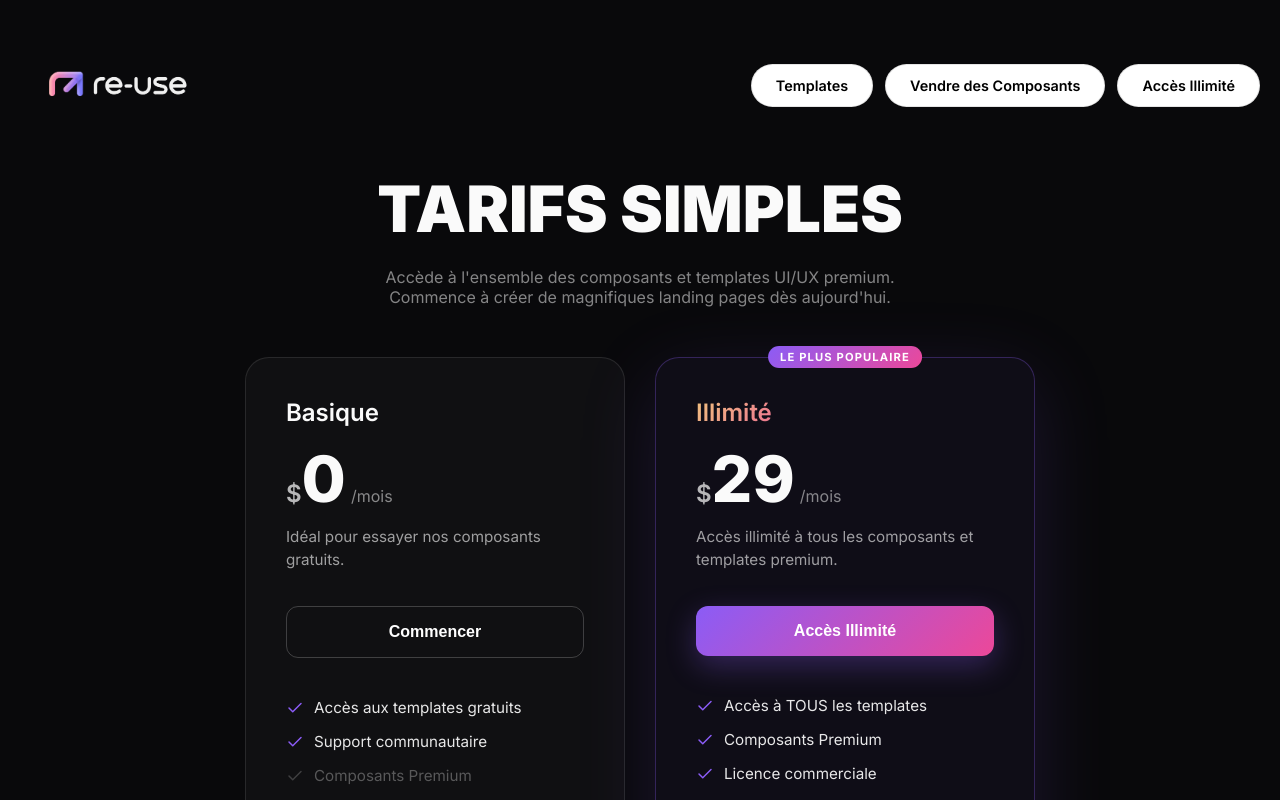
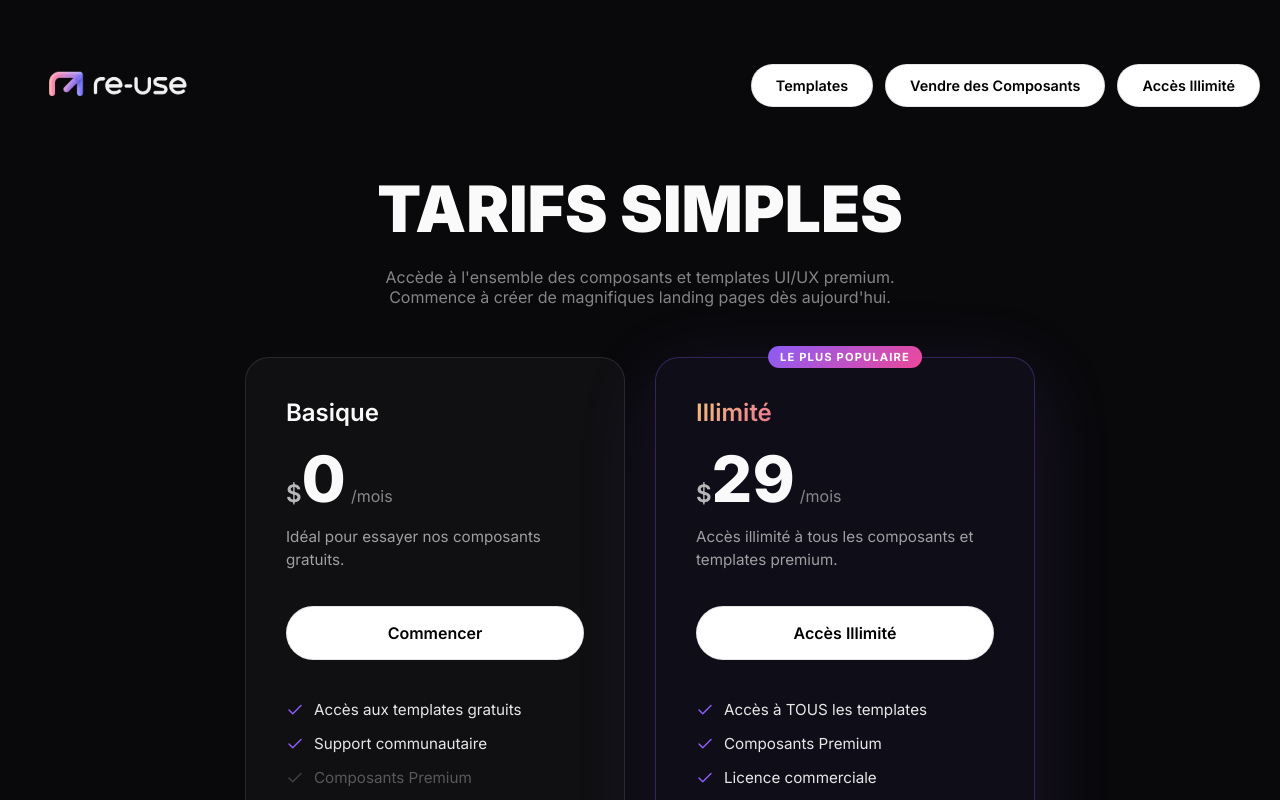
Before and after one commit to Achbelsdn/re-use, a Next.js app: page /pricing in a window 1280 px wide. Shown: the top 800 px of the page. Built offline with nearby package versions, Linux system fonts and the light colour scheme.

Commit message:
Fix typescript build errors and update buttons

```diff
--- a/src/app/login/page.tsx
+++ b/src/app/login/page.tsx
@@ -44,7 +44,7 @@ export default function LoginPage() {
           </div>
         </form>
       </div>
-      <FooterSection disableParallax={true} />
+      <FooterSection />
     </main>
   );
 }
--- a/src/app/page.tsx
+++ b/src/app/page.tsx
@@ -3,7 +3,6 @@ import { useEffect, useState } from 'react';
 import styles from './page.module.css';
 import { createLocomotive } from '@/services/locomotive';
 import HeroSection from '@/components/sections/Hero';
-import AboutSection from '@/components/sections/AboutSection';
 import ProjectsSection from '@/components/sections/ProjectsSection';
 import FooterSection from '@/components/sections/FooterSection';
 import Preloader from '@/components/ui/Preloader';
--- a/src/app/pricing/page.tsx
+++ b/src/app/pricing/page.tsx
@@ -4,6 +4,7 @@ import styles from './pricing.module.css';
 import FooterSection from '@/components/sections/FooterSection';
 import { useEffect } from 'react';
 import { Check } from 'lucide-react';
+import CreativeButton from '@/components/ui/CreativeButton';
 
 export default function PricingPage() {
   useEffect(() => {
@@ -37,7 +38,9 @@ export default function PricingPage() {
           </div>
           <p className={styles.desc}>Idéal pour essayer nos composants gratuits.</p>
 
-          <button className={styles.btnOutline}>Commencer</button>
+          <div className={styles.btnWrapper}>
+            <CreativeButton className={styles.fullWidthBtn}>Commencer</CreativeButton>
+          </div>
 
           <ul className={styles.features}>
             <li><Check className={styles.icon} size={18} /> Accès aux templates gratuits</li>
@@ -58,7 +61,9 @@ export default function PricingPage() {
           </div>
           <p className={styles.desc}>Accès illimité à tous les composants et templates premium.</p>
 
-          <button className={styles.btnSolid}>Accès Illimité</button>
+          <div className={styles.btnWrapper}>
+            <CreativeButton className={styles.fullWidthBtn}>Accès Illimité</CreativeButton>
+          </div>
 
           <ul className={styles.features}>
             <li><Check className={styles.icon} size={18} /> Accès à TOUS les templates</li>
@@ -70,7 +75,7 @@ export default function PricingPage() {
         </div>
       </div>
 
-      <FooterSection disableParallax={true} />
+      <FooterSection />
     </main>
   );
 }
--- a/src/app/pricing/pricing.module.css
+++ b/src/app/pricing/pricing.module.css
@@ -89,41 +89,16 @@
   min-height: 50px;
 }
 
-.btnOutline {
+.btnWrapper {
+  width: 100%;
+  margin-bottom: 40px;
+  display: flex;
+}
+
+.fullWidthBtn {
   width: 100%;
   padding: 16px;
-  background: transparent;
-  border: 1px solid rgba(255, 255, 255, 0.2);
-  border-radius: 12px;
-  color: white;
   font-size: 1rem;
-  font-weight: 600;
-  cursor: pointer;
-  transition: all 0.3s ease;
-  margin-bottom: 40px;
-}
-
-.btnOutline:hover {
-  background: rgba(255, 255, 255, 0.05);
-}
-
-.btnSolid {
-  width: 100%;
-  padding: 16px;
-  background: linear-gradient(135deg, var(--color-highlight), var(--color-secondary));
-  border: none;
-  border-radius: 12px;
-  color: white;
-  font-size: 1rem;
-  font-weight: 600;
-  cursor: pointer;
-  transition: opacity 0.3s ease;
-  margin-bottom: 40px;
-  box-shadow: 0 10px 30px rgba(139, 92, 246, 0.3);
-}
-
-.btnSolid:hover {
-  opacity: 0.9;
 }
 
 .features {
```
Also changed, not shown: src/app/success/page.tsx (+4 -5 lines), src/app/templates/page.tsx (+4 -4 lines).
